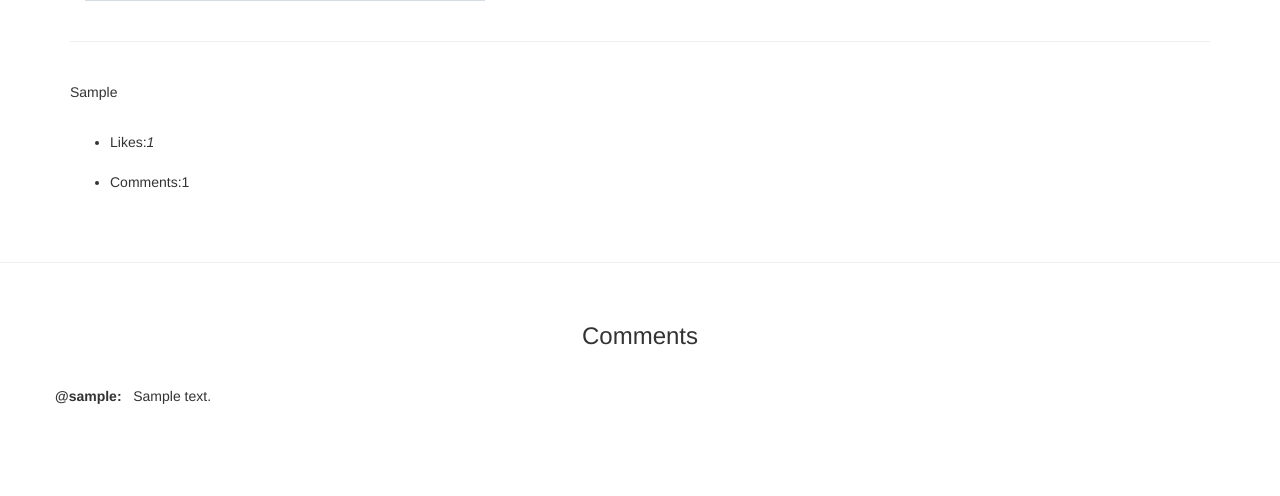
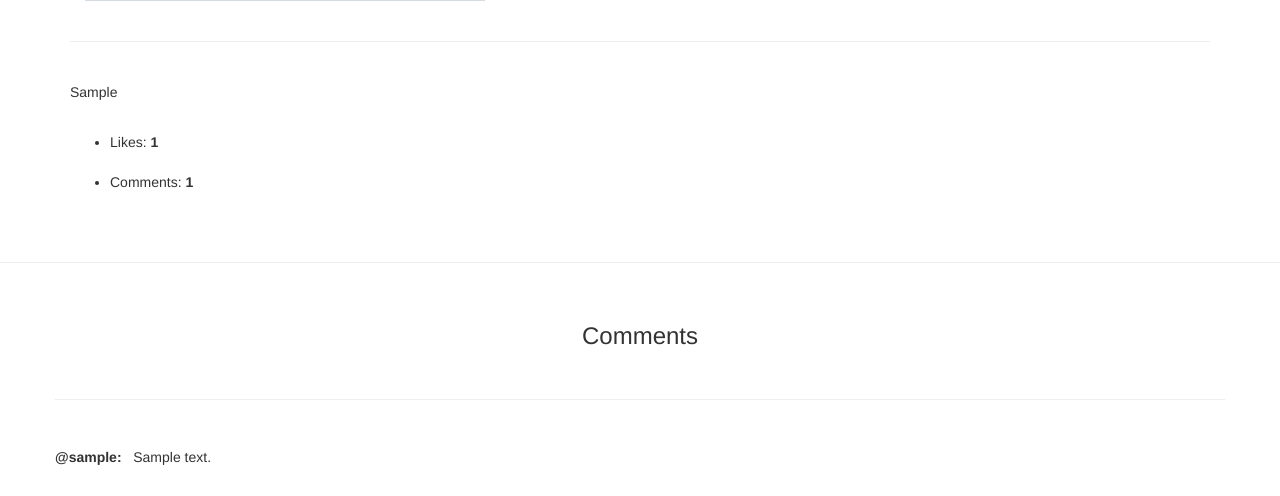
Before and after one commit to OscarMugendi/Django-Gram, a Django app: template gram/templates/image.html in a window 1280 px wide. Shown: the part 411-907 px from the top of the page. Before the commit the page ends 815 px from the top, so only its background shows below. Run offline with Django 3.2, Linux system fonts and the light colour scheme; tables that the repository leaves empty hold one stand-in row (values such as "Sample post"); the template is opened without the code that fills it: values that come from a table or form of the project are taken from there, most other values are stand-ins (such as "Sample title", 1, 10 or a date in 2020); grey boxes marked "Sample" are stand-in pictures; some libraries are stand-ins or nearby versions.

Commit message:
edit HTML display

```diff
--- a/gram/templates/image.html
+++ b/gram/templates/image.html
@@ -25,9 +25,9 @@
     <br>
     <div class="gallery-item-info">
         <ul>
-            <li class="gallery-item-likes"><span class="visually-hidden">Likes:</span><i class="fas fa-heart" aria-hidden="true">{{likes|length}}</i> </li>
+            <li class="gallery-item-likes"><span class="visually-hidden">Likes:</span><b> {{image.likes}}</b> </li>
             <br>
-            <li class="gallery-item-comments"><span class="visually-hidden">Comments:</span><i class="fas fa-comment" aria-hidden="true"></i>{{comments|length}}</li>
+            <li class="gallery-item-comments"><span class="visually-hidden">Comments:</span><b> {{image.comments_number}}</b></li>
         </ul>
     </div>
     <br>
@@ -41,6 +41,8 @@
         {% if comments %}
             <div class="col-md" >
                 <h3 class="text-center" id="coms">Comments</h3>
+                <br>
+                <hr>
                 <br>
 
                 {% for comment in comments %}
--- a/gram/templates/profile.html
+++ b/gram/templates/profile.html
@@ -87,9 +87,9 @@
                 <br>
 				<div class="gallery-item-info">
 					<ul>
-						<li class="gallery-item-likes"><span class="visually-hidden">Likes:</span><i class="fas fa-heart" aria-hidden="true">{{image.likes}}</i> </li>
+						<li class="gallery-item-likes"><span class="visually-hidden">Likes:</span><b>  {{image.likes}}</b></li>
                         <br>
-						<li class="gallery-item-comments"><span class="visually-hidden">Comments:</span><i class="fas fa-comment" aria-hidden="true"></i>{{image.comments_number}}</li>
+						<li class="gallery-item-comments"><span class="visually-hidden">Comments:</span><b>  {{image.comments_number}}</b></li>
 					</ul>
 				</div>
 			</div>
```
